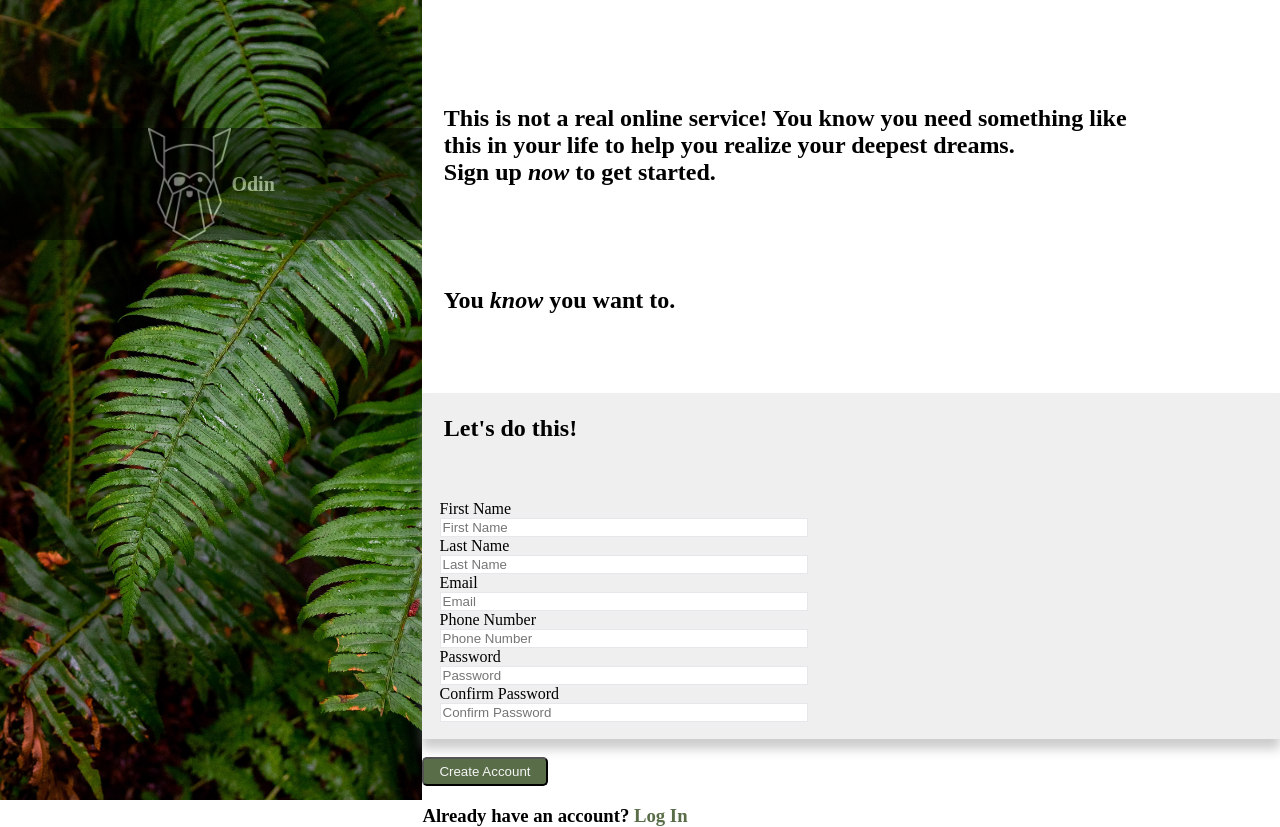
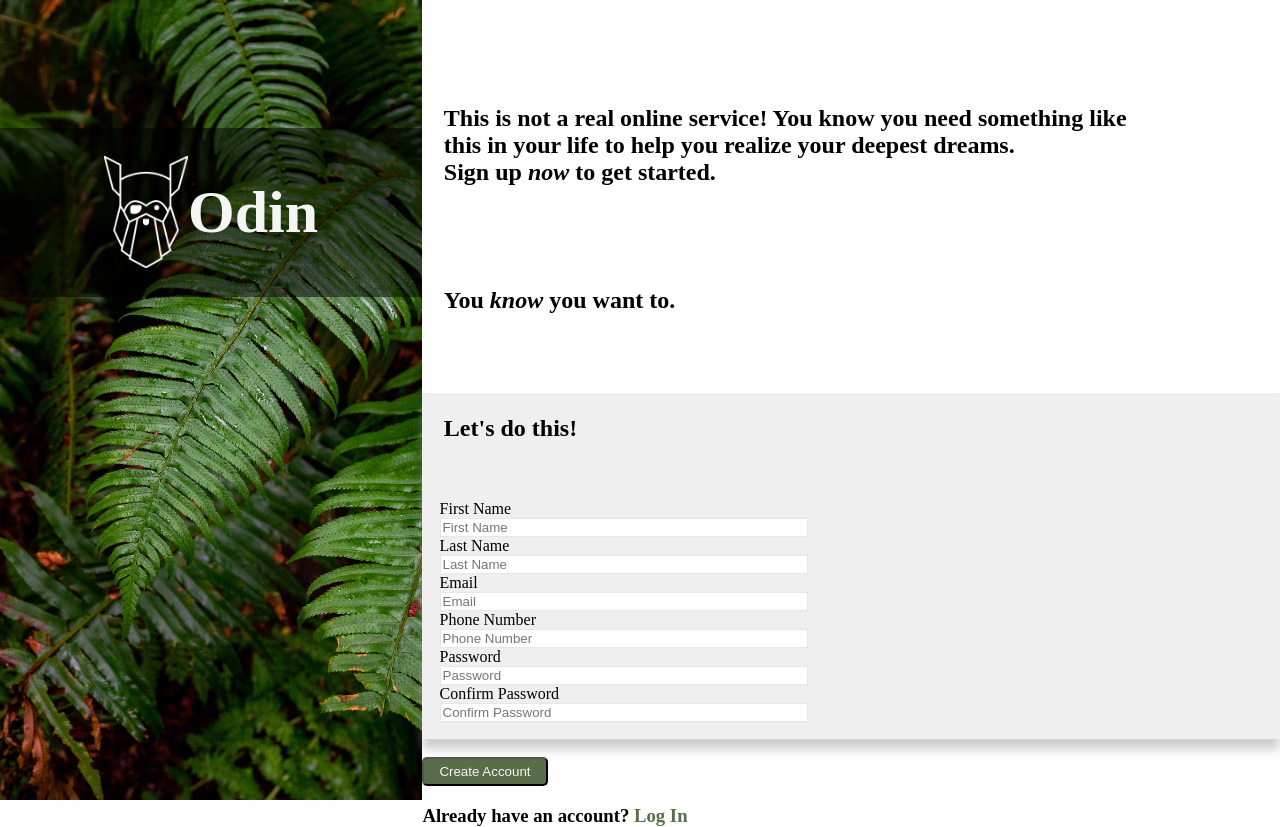
Before and after one commit to FilTatarnik/OdinProjectSignUp, a plain HTML site: page index.html in a window 1280 px wide. Drawn offline with Linux system fonts and the light colour scheme.

Commit message:
removed opacity CSS and added rgba instead to make the text not translucent, but only the background

```diff
--- a/index.css
+++ b/index.css
@@ -64,11 +64,11 @@ img {
     display: flex;
     align-items: center;
     justify-content: center;
-    opacity: 45%;
-    background: rgb(0, 0, 0);
+    background: rgba(0, 0, 0, .5);
+    min-height: auto;
 }
 #odin-text{
     /* background-color: rgb(212, 35, 147); */
+    font-size: 60px;
     color: whitesmoke;
-    font-size: 20px;
 }
```
